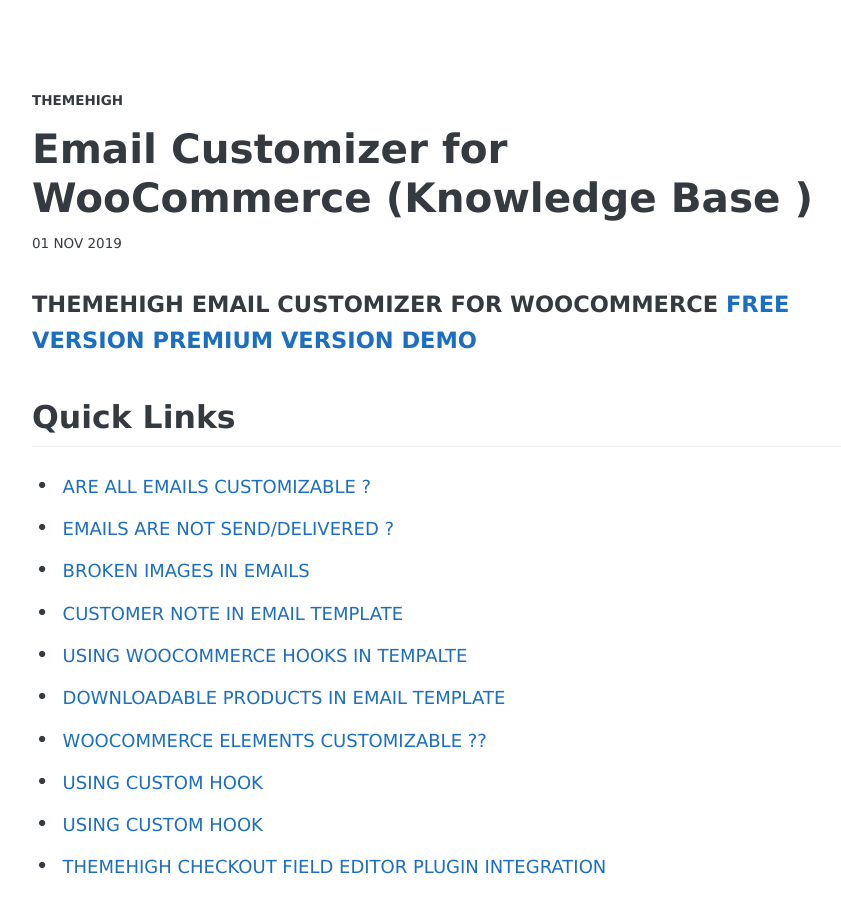
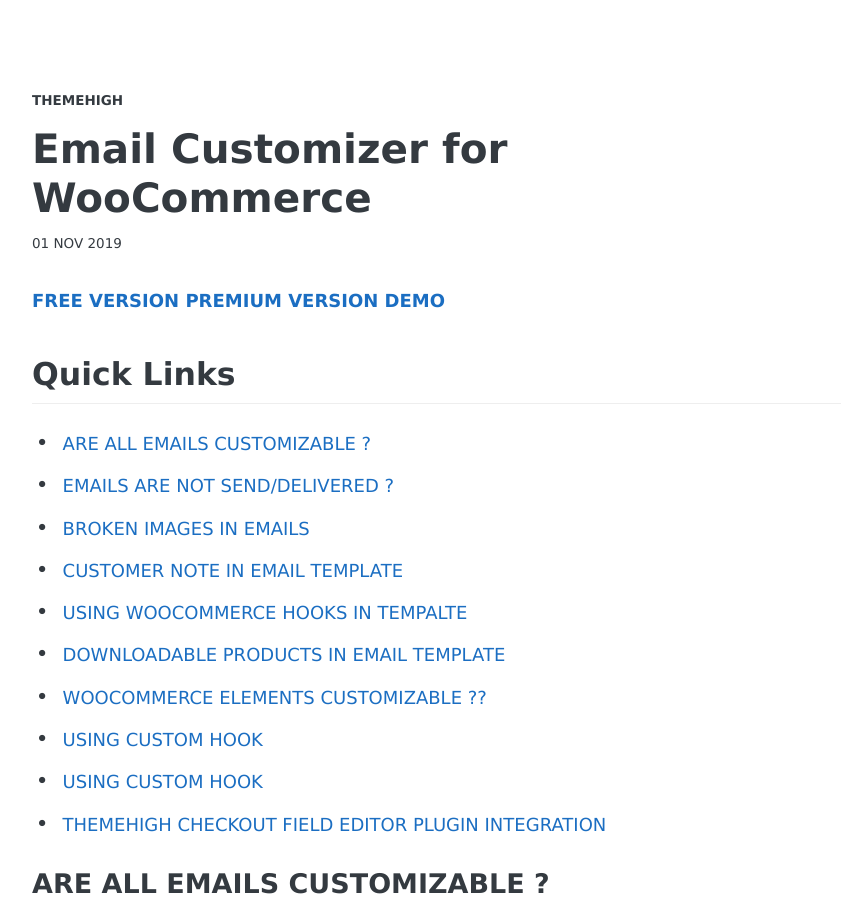
Before and after one commit to Themehigh/themehigh.github.io, a Jekyll site: the page built from _posts/2019-11-01-email-customizer-knowledge-base.markdown, in a window 1280 px wide and 900 px high. Shown: the whole window, without its empty margins (194-1035 px from the left). Built offline with Jekyll 4.4.1, drawn with Linux system fonts in a browser that asks for light colours; some web fonts are replaced; comment, search, counter and statistics services are not loaded.

Commit message:
Update 2019-11-01-email-customizer-knowledge-base.markdown

```diff
--- a/_posts/2019-11-01-email-customizer-knowledge-base.markdown
+++ b/_posts/2019-11-01-email-customizer-knowledge-base.markdown
@@ -1,10 +1,10 @@
 ---
 layout: post
-title:  Email Customizer for WooCommerce (Knowledge Base )
+title:  Email Customizer for WooCommerce
 categories: jekyll update
 ---
 
-#### THEMEHIGH EMAIL CUSTOMIZER FOR WOOCOMMERCE [FREE VERSION](https://wordpress.org/plugins/email-customizer-for-woocommerce/) [PREMIUM VERSION](https://www.themehigh.com/product/woocommerce-email-customizer/) [DEMO](https://flydemos.com/wecm/wp-admin)
+##### [FREE VERSION](https://wordpress.org/plugins/email-customizer-for-woocommerce/) [PREMIUM VERSION](https://www.themehigh.com/product/woocommerce-email-customizer/) [DEMO](https://flydemos.com/wecm/wp-admin)
 
 ## Quick Links
 {:.no_toc}
```
